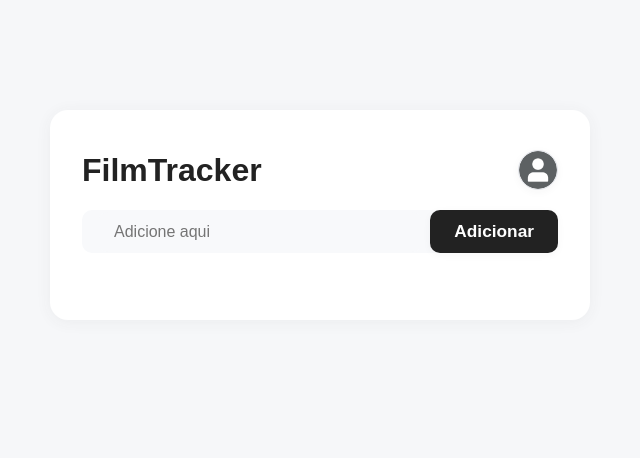
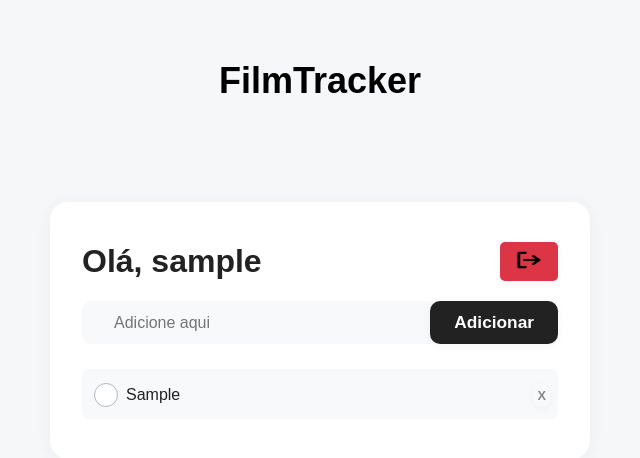
Before and after one commit to mauricio-m-dev/FilmMaker, a PHP site: page /View/home.php in a window 1280 px wide. Shown: the top 458 px of the page, without its empty margins (320-960 px from the left). Run offline with PHP 8.4, Linux system fonts and the light colour scheme; the visitor is signed in with stand-in values (Sample User, id 1); tables that the repository leaves empty or names only in its code hold one stand-in row (values such as "Sample post").

Commit message:
Organizei o codigo, apliquei o banco de dados com a lista de filmes e o ID de cada ususario

```diff
--- /dev/null
+++ b/Controller/FilmController.php
@@ -0,0 +1,36 @@
+<?php
+
+namespace Controller;
+
+use Model\film;
+use Exception;
+
+class FilmController{
+
+    private $filmModel;
+
+    public function __construct()
+    {
+        $this->filmModel = new Film();
+    }
+
+    public function CreateFilm($filme, $id_usuario)
+{
+   if (empty($filme) || empty($id_usuario)) {
+       return false;
+   }
+
+   return $this->filmModel->addFilm($filme, $id_usuario);
+}
+
+public function getFilmesDoUsuario($id_usuario)
+{
+    return $this->filmModel->getFilmesByUsuario($id_usuario);
+}
+
+public function deletarFilme($id_filme, $id_usuario)
+{
+    return $this->filmModel->deletarFilme($id_filme, $id_usuario);
+}
+
+}
--- a/Model/Filme.php
+++ /dev/null
@@ -1,3 +0,0 @@
-<?php
-
-?>
--- a/View/home.php
+++ b/View/home.php
@@ -2,55 +2,100 @@
 session_start();
 require_once '../vendor/autoload.php';
 
+use Controller\FilmController;
 use Controller\UserController;
 
-$userController = new UserController();
-
-$userInfo = null;
-
-if (!$userController->isLoggedIn()) {
-  header('Location: ../index.php');
-  exit();
+// Protege a página: redireciona se não estiver logado
+if (!isset($_SESSION['id'], $_SESSION['user_fullname'], $_SESSION['email'])) {
+    header("Location: ../index.php");
+    exit();
 }
 
-$user_id = $_SESSION ['id'];
-$user_fullname = $_SESSION ['user_fullname'];
-$email = $_SESSION ['email'];
+$user_id = $_SESSION['id'];
+$user_fullname = $_SESSION['user_fullname'];
+$email = $_SESSION['email'];
+
+$filmController = new FilmController();
+$userController = new UserController();
 
 $userInfo = $userController->getUserData($user_id, $user_fullname, $email);
 
+// Tratamento do POST
+if ($_SERVER['REQUEST_METHOD'] === 'POST') {
+    if (isset($_POST['filme']) && !empty(trim($_POST['filme']))) {
+        $filme = trim($_POST['filme']);
+        $filmController->CreateFilm($filme, $user_id);
+
+        header("Location: home.php");
+        exit();
+    }
+
+    if (isset($_POST['logout'])) {
+        session_destroy();
+        header("Location: ../index.php");
+        exit();
+    }
+
+    if (isset($_POST['delete_film'])) {
+        $film_id = $_POST['delete_film'];
+        $filmController->deletarFilme($film_id, $user_id);
+
+        header("Location: home.php");
+        exit();
+    }
+}
 ?>
 <!DOCTYPE html>
 <html lang="pt">
 <head>
-  <meta charset="utf-8">
-  <meta name="viewport" content="width=device-width, initial-scale=1">
+  <meta charset="utf-8" />
+  <meta name="viewport" content="width=device-width, initial-scale=1" />
   <title>FilmTracker</title>
-  <link rel="stylesheet" href="../template/assets/css/home.css">
+  <link rel="stylesheet" href="../template/assets/css/home.css" />
 </head>
 <body>
   <div class="container">
+    <header class="top-header">
+      <h2>FilmTracker</h2>
+    </header>
+
     <div class="todo-app">
+      <div class="header-bar">
+        <h2>Olá, <span class="user-name"><?= htmlspecialchars($user_fullname); ?></span></h2>
 
-      <!-- Barra de Cabeçalho -->
-      <div class="header-bar">
-        <h2>FilmTracker</h2>
-        <img src="../template/assets/img/perfil.png" alt="Foto de Perfil" class="profile-pic">
+        <form method="POST" action="home.php" class="logout-form">
+          <button type="submit" name="logout" class="logout-btn" title="Sair">
+            <img src="../template/assets/img/exit.webp" alt="Sair" />
+          </button>
+        </form>
       </div>
 
       <!-- Campo de Entrada -->
-      <div class="row">
-        <input type="text" id="input-box" placeholder="Adicione aqui">
-        <button onclick="addTask()">Adicionar</button>
-      </div>
+      <form method="POST" action="home.php" class="row">
+        <input
+          type="text"
+          id="input-box"
+          name="filme"
+          placeholder="Adicione aqui"
+          required
+          autocomplete="off"
+        />
+        <button type="submit">Adicionar</button>
+      </form>
 
-      <!-- Lista de Tarefas -->
-      <ul id="list-container">
-        <!-- Exemplo:
-        <li class="checked">Tarefa 1</li>
-        <li>Tarefa 2</li>
-        <li>Tarefa 3</li>
-        -->
+      <!-- Lista de Filmes -->
+      <ul id="list-container1">
+        <?php
+          $filmes = $filmController->getFilmesDoUsuario($user_id);
+          foreach ($filmes as $filme) {
+              echo "<li class='before'>" . htmlspecialchars($filme['filme']) .
+                   "<form method='POST' class='remove-form' style='margin:0;'>
+                      <input type='hidden' name='delete_film' value='" . (int)$filme['id'] . "' />
+                      <button type='submit' class='remove-btn' title='Remover filme'>X</button>
+                    </form>
+                  </li>";
+          }
+        ?>
       </ul>
 
     </div>
--- a/template/assets/css/cadastro.css
+++ b/template/assets/css/cadastro.css
@@ -63,6 +63,7 @@
     color: #888;
 }
 
+/* Remove sublinhado e herda cor para links dentro do botão minimalista */
 .btn-minimal a {
     color: inherit;
     text-decoration: none;
--- a/template/assets/css/home.css
+++ b/template/assets/css/home.css
@@ -43,14 +43,48 @@ body {
     font-weight: 600;
 }
 
-/* Foto de Perfil */
-.profile-pic {
-    width: 40px;
-    height: 40px;
-    border-radius: 50%;
-    border: 1px solid #e2e4ea;
-    box-shadow: 0 2px 8px rgba(60, 60, 60, 0.04);
-    object-fit: cover;
+.logout-form {
+    display: flex;
+    align-items: center;
+}
+
+.logout-btn {
+    background: none;
+    border: none;
+    padding: 0;
+    cursor: pointer;
+}
+
+.logout-btn img {
+    width: 28px;
+    height: 20px;
+    transition: transform 0.2s;
+}
+
+.logout-btn img:hover {
+    transform: scale(1.1);
+}
+
+.top-header {
+    text-align: center;
+    margin-top: 50px;
+}
+
+.remove-btn {
+    background: none;
+    border: none;
+    color: #888;
+    cursor: pointer;
+    font-size: 0.8rem;
+    transition: color 0.2s ease;
+    padding: 4px;
+    margin-left: auto;
+}
+
+.top-header h2 {
+    font-size: 36px;
+    color: #000000;
+    margin: 0;
 }
 
 /* Linha de Entrada (Input + Botão) */
@@ -174,15 +208,21 @@ ul li span:hover {
     color: #222;
 }
 
-/* Container da Lista com Scroll */
-#list-container {
+#list-container1 {
     max-height: 300px;
     overflow-y: auto;
-    padding: 5px;
     scrollbar-width: thin;
     scrollbar-color: #b0b6c1 #edeef0;
+    padding: 0;
+    margin: 0;
+    list-style: none;
 }
 
+#list-container1 li {
+    display: flex;
+    justify-content: space-between;
+    align-items: center;
+}
 
 /* Estilos para o botão de Logout */
 .header-actions {
--- a/template/assets/js/script.js
+++ b/template/assets/js/script.js
@@ -1,25 +1,5 @@
 const inputBox = document.getElementById("input-box");
-const listContainer = document.getElementById("list-container");
-
-// Função para adicionar uma nova tarefa
-function addTask() {
-    if (inputBox.value === '') {
-        alert("Você deve escrever algo!");
-    } else {
-        let li = document.createElement("li");
-        li.innerHTML = inputBox.value;
-
-        // Cria o botão de exclusão (X)
-        let span = document.createElement("span");
-        span.innerHTML = "\u00D7"; // Símbolo de multiplicação (X)
-        li.appendChild(span);
-
-        listContainer.appendChild(li);
-    }
-
-    inputBox.value = "";
-    saveData();
-}
+const listContainer = document.getElementById("list-container1");
 
 // Evento para marcar/desmarcar ou excluir tarefas
 listContainer.addEventListener("click", function (e) {
@@ -31,15 +11,3 @@ listContainer.addEventListener("click", function (e) {
         saveData();
     }
 }, false);
-
-// Salva a lista no Local Storage
-function saveData() {
-    localStorage.setItem("data", listContainer.innerHTML);
-}
-
-// Carrega a lista salva ao abrir a página
-function showTask() {
-    listContainer.innerHTML = localStorage.getItem("data") || "";
-}
-
-showTask();
```
Also changed, not shown: Model/Film.php (added, +60 -0 lines), View/cadastro.php (+20 -30 lines), index.php (+16 -22 lines), template/assets/css/index.css (+23 -12 lines), template/assets/img/exit.webp (added), template/assets/img/perfil.png (deleted).
